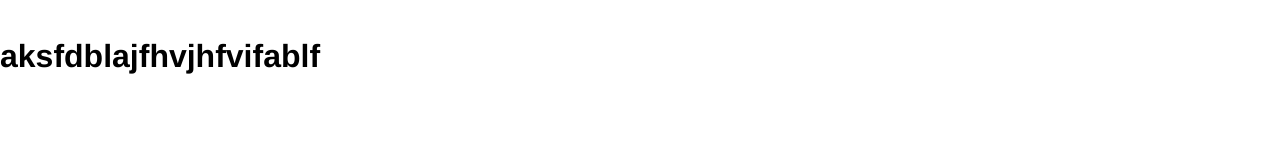
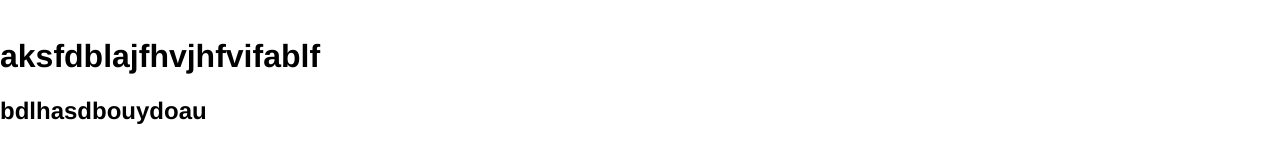
Before and after one commit to justbaaska/main-work, a plain HTML site: page index.html in a window 1280 px wide. Shown: the part 542-704 px from the top of the page. Drawn offline with Linux system fonts and the light colour scheme.

Commit message:
added new heading

```diff
--- a/index.html
+++ b/index.html
@@ -122,6 +122,7 @@
         </div>
     </main>
     <h1>aksfdblajfhvjhfvifablf</h1>
+    <h2>bdlhasdbouydoau</h2>
 </body>
 
 </html>
```
